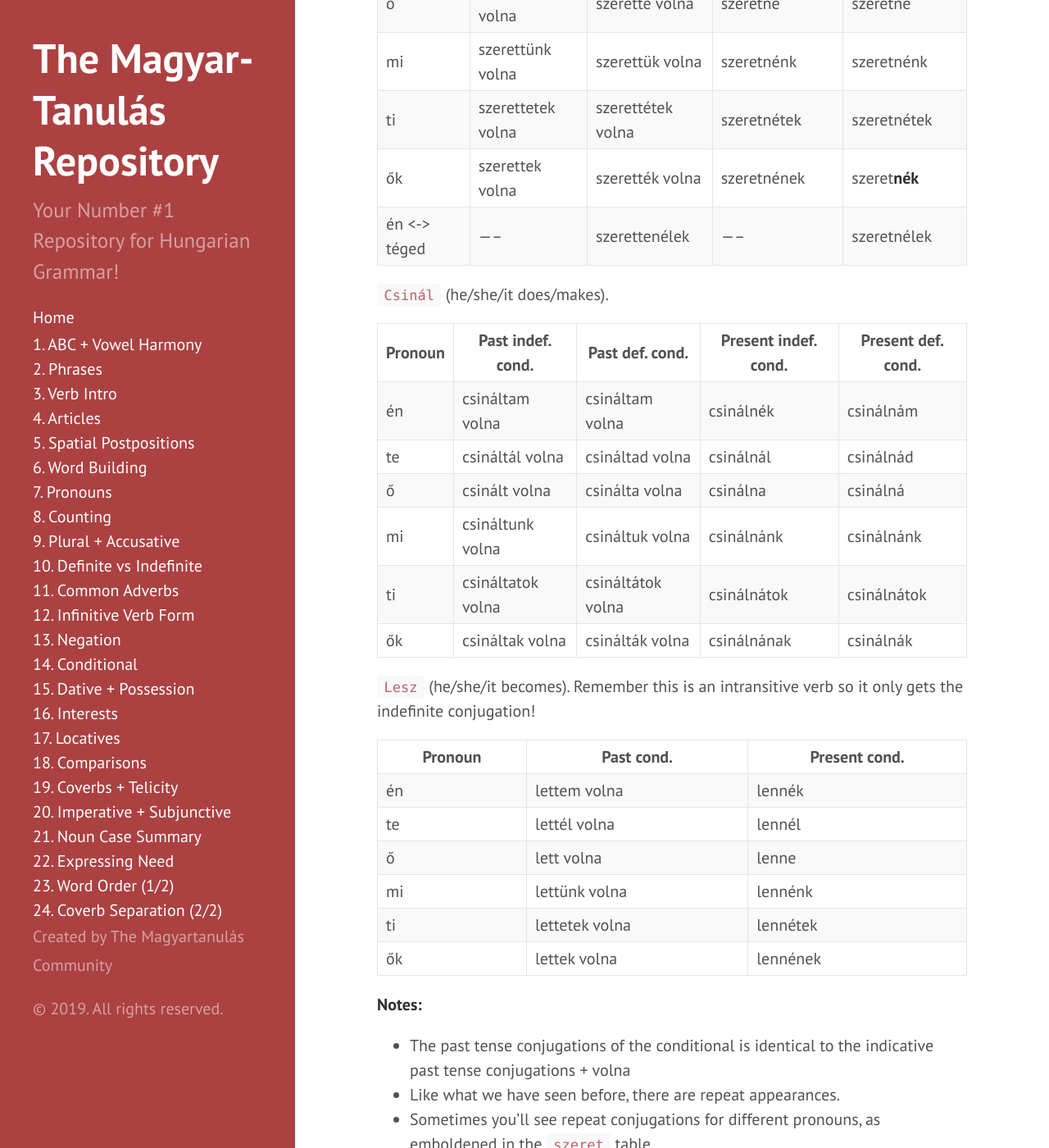
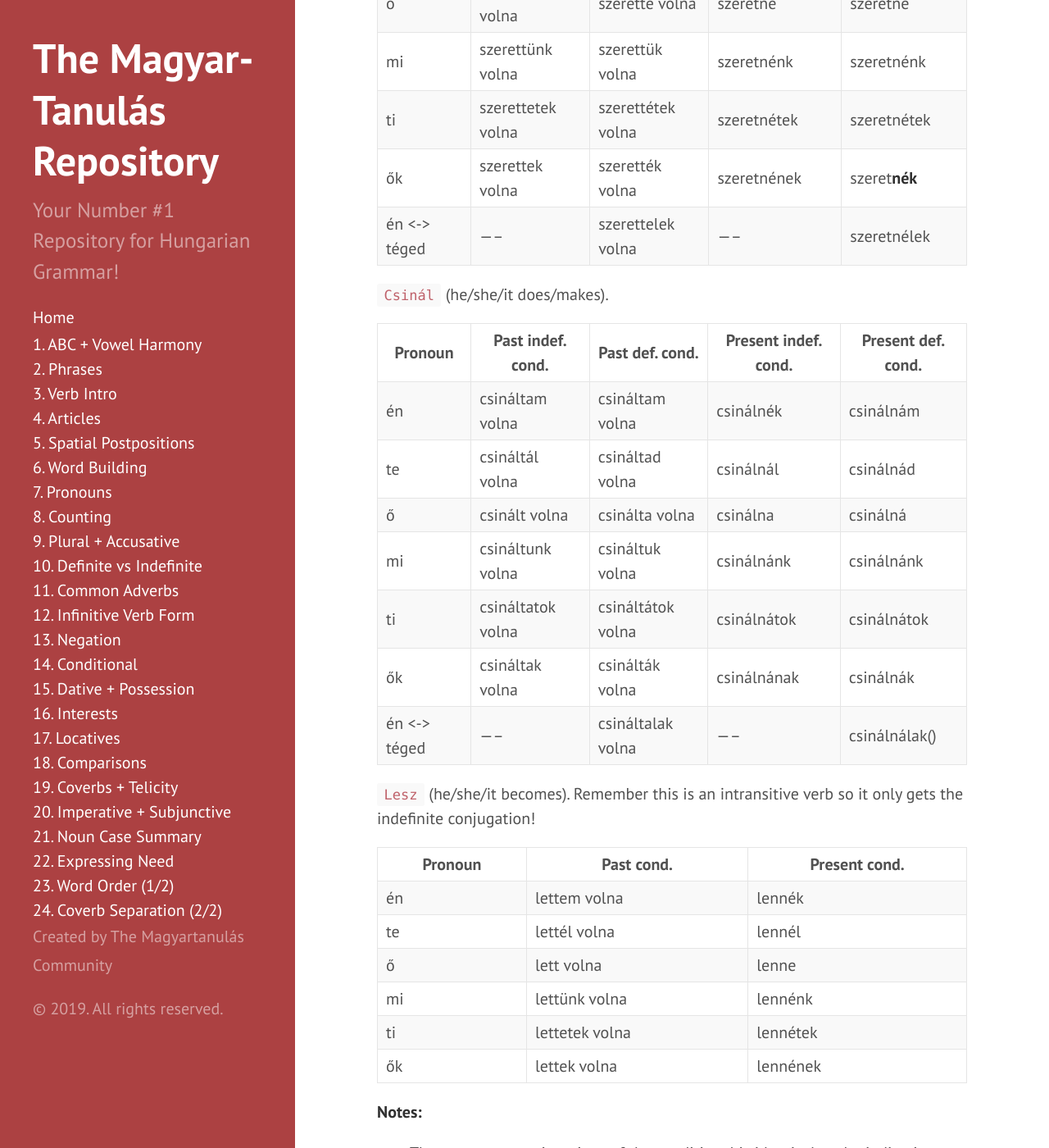
Before and after one commit to Magyartanulas/magyartanulas.github.io, a Jekyll site: the page built from conditional_mood.md, in a window 1280 px wide and 1400 px high, scrolled down 762 px. Shown: the whole window at 82% size. Built offline with Jekyll 4.4.1, drawn with Linux system fonts in a browser that asks for light colours; comment, search, counter and statistics services are not loaded.

Commit message:
Update conditional_mood.md

```diff
--- a/conditional_mood.md
+++ b/conditional_mood.md
@@ -21,18 +21,19 @@ Naturally, there is more conjugation to represent the conditional mood in Hungar
 | mi           | szerettünk volna  | szerettük volna   | szeretnénk           | szeretnénk          |
 | ti           | szerettetek volna | szerettétek volna | szeretnétek          | szeretnétek         |
 | ők           | szerettek volna   | szerették volna   | szeretnének          | szeret**nék**       |
-| én <-> téged | -----             | szerettenélek     | -----                | szeretnélek         |
+| én <-> téged | -----             | szerettelek volna | -----                | szeretnélek         |
 
 `Csinál` (he/she/it does/makes).
 
-| Pronoun | Past indef. cond.  | Past def. cond.   | Present indef. cond. | Present def. cond. |
-|---------|--------------------|-------------------|----------------------|--------------------|
-| én      | csináltam volna    | csináltam volna   | csinálnék            | csinálnám          |
-| te      | csináltál volna    | csináltad volna   | csinálnál            | csinálnád          |
-| ő       | csinált volna      | csinálta volna    | csinálna             | csinálná           |
-| mi      | csináltunk volna   | csináltuk volna   | csinálnánk           | csinálnánk         |
-| ti      | csináltatok volna  | csináltátok volna | csinálnátok          | csinálnátok        |
-| ők      | csináltak volna    | csinálták volna   | csinálnának          | csinálnák          |
+| Pronoun      | Past indef. cond.  | Past def. cond.   | Present indef. cond. | Present def. cond. |
+|--------------|--------------------|-------------------|----------------------|--------------------|
+| én           | csináltam volna    | csináltam volna   | csinálnék            | csinálnám          |
+| te           | csináltál volna    | csináltad volna   | csinálnál            | csinálnád          |
+| ő            | csinált volna      | csinálta volna    | csinálna             | csinálná           |
+| mi           | csináltunk volna   | csináltuk volna   | csinálnánk           | csinálnánk         |
+| ti           | csináltatok volna  | csináltátok volna | csinálnátok          | csinálnátok        |
+| ők           | csináltak volna    | csinálták volna   | csinálnának          | csinálnák          |
+| én <-> téged | -----              | csináltalak volna | -----                | csinálnálak()      |
 
 `Lesz` (he/she/it becomes). Remember this is an intransitive verb so it only gets the indefinite conjugation!
 
```
